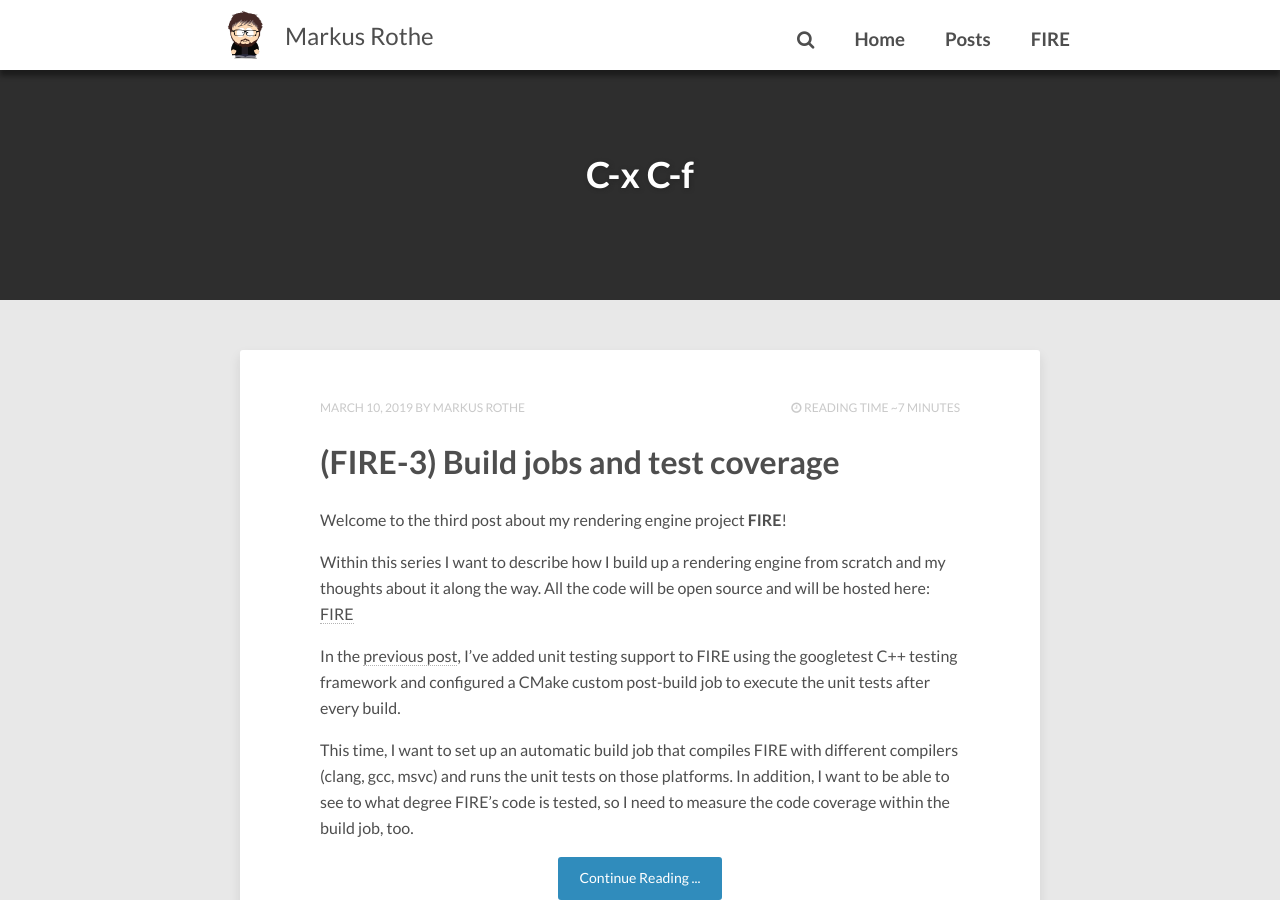
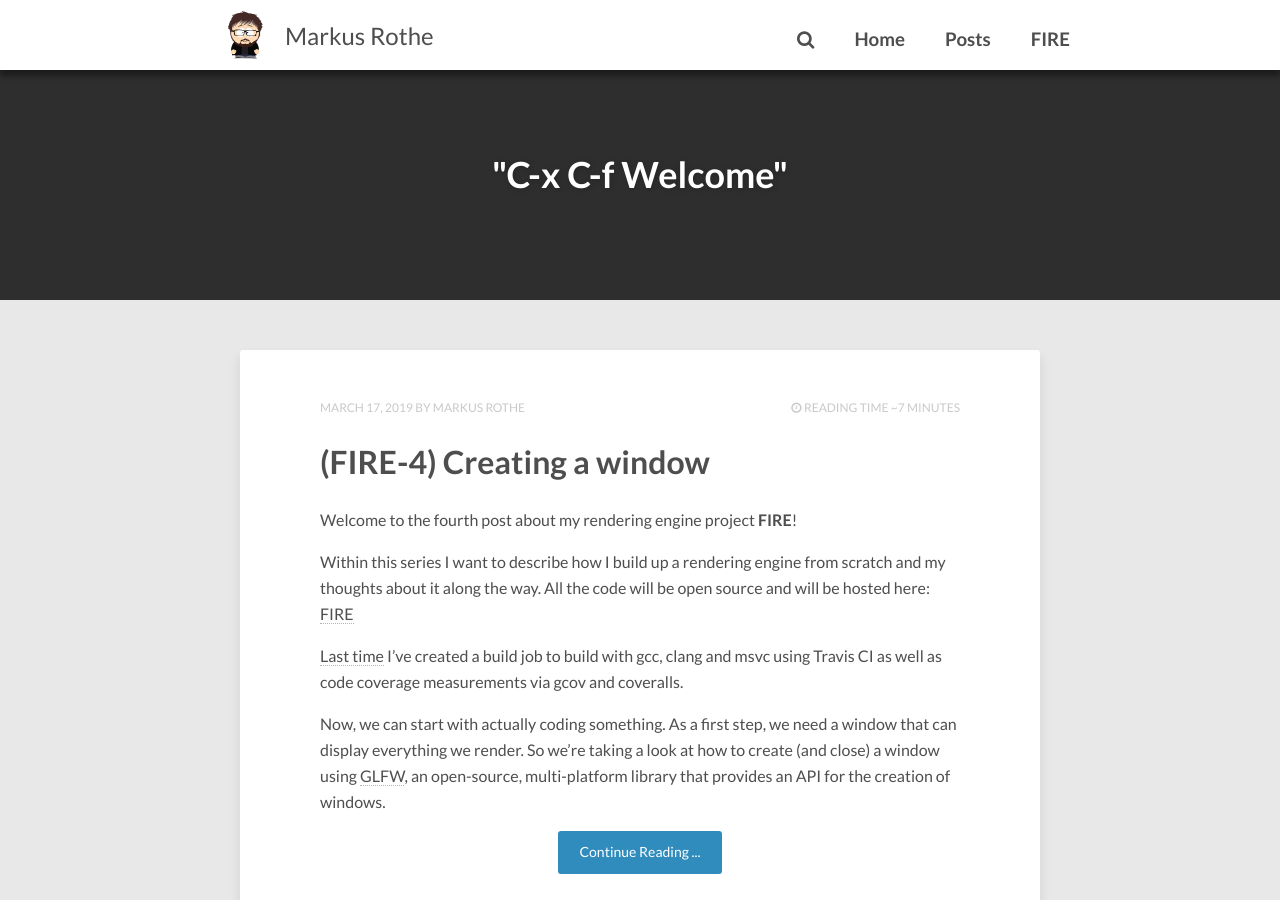
Before and after one commit to markusrothe/markusrothe.github.io, a Jekyll site: the page built from index.html, in a window 1280 px wide and 900 px high. Built offline with Jekyll 4.4.1, drawn with Linux system fonts in a browser that asks for light colours; nearby versions of some CDN libraries; the list of posts is cut into pages by our own code; comment, search, counter and statistics services are not loaded; some of the changed lines change nothing that is shown.

Commit message:
2019-03-17 FIRE-4

```diff
--- a/_config.yml
+++ b/_config.yml
@@ -1,18 +1,3 @@
-# Welcome to Jekyll!
-#
-# This config file is meant for settings that affect your whole blog, values
-# which you are expected to set up once and rarely edit after that. If you find
-# yourself editing this file very often, consider using Jekyll's data files
-# feature for the data you need to update frequently.
-#
-# For technical reasons, this file is *NOT* reloaded automatically when you use
-# 'bundle exec jekyll serve'. If you change this file, please restart the server process.
-
-# Site settings
-# These are used to personalize your new site. If you look in the HTML files,
-# you will see them accessed via {{ site.title }}, {{ site.email }}, and so on.
-# You can create any custom variable you would like, and they will be accessible
-# in the templates via {{ site.myvariable }}.#
 title: Markus Rothe
 email: mr@markusrothe.dev
 description: Description
@@ -30,6 +15,7 @@ menu:
       url: '/'
 
     - title: 'Posts'
+      url: '/posts'
       submenu:
         - title: 'By Date'
           url: '/posts'
--- /dev/null
+++ b/_posts/2019-03-17-FIRE-4-Creating-a-window.md
@@ -0,0 +1,352 @@
+---
+layout: dark-post
+title:  "(FIRE-4) Creating a window"
+tags: [programming, FIRE, CMake, cpp, GL]
+modified: 2019-03-10
+categories: [FIRE]
+excerpt_separator: <!-- more -->
+---
+
+Welcome to the fourth post about my rendering engine project **FIRE**!
+
+Within this series I want to describe how I build up a rendering engine from scratch and my thoughts about it along the way.
+All the code will be open source and will be hosted here: [FIRE](https://github.com/markusrothe/FIRE)
+
+[Last time](https://www.markusrothe.dev/fire/2019/03/10/FIRE-3-Build-jobs-and-test-coverage.html)
+I've created a build job to build with gcc, clang and msvc using Travis CI as well as code coverage measurements via gcov and coveralls.
+
+Now, we can start with actually coding something. As a first step, we need a window that can display everything we render.
+So we're taking a look at how to create (and close) a window using [GLFW](https://www.glfw.org/), an open-source, multi-platform library that provides an API for the creation of windows.
+
+<!-- more -->
+#### Pulling in GLFW as a dependency
+
+GLFW is another third-party dependency that we have to pull in, similar to gtest.
+I've followed the same approach that I used for gtest (which I described [in this post](https://www.markusrothe.dev/fire/2019/03/06/FIRE-2-Adding-test-support.html)).
+That means, during configuration of our cmake project, the GLFW git repository will be cloned and added as a subdirectory to our own project.
+(Fortunately, GLFW is also a CMake-Project, which makes it easy to pull it in for us)
+
+#### Linking against GLFW
+Once we know the GLFW library targets, we can use them to link against GLFW inside FIRE's own CMakeLists.txt:
+
+{% highlight cmake linedivs %}
+# FIRE/CMakeLists.txt
+target_link_libraries(FIRE
+PRIVATE
+    glfw
+)
+{% endhighlight %}
+That is all there is to it! Now we can make use of all the headers that make up the public interface of GLFW.
+`target_link_libraries()` already configures the include paths needed for compiling and linking `FIRE`.
+Note that we link against GLFW PRIVATEly. This is an important detail: We do not want to expose any third-party dependencies to users of our library and we will go to great lengths in order to ensure that throughout the development of FIRE. Effectively, this means that no public header of FIRE must include a header of a third-party library.
+It also forces us to think about correctly wrapping away third-party dependencies inside FIRE.
+
+#### Implementing the `Window` class
+
+This is what we need from a `Window` class in the beginning:
+
+1. The window has a title.
+2. The window shall have a width and a height and shall be resizable.
+3. The window can be closed and we can check whether is has been closed.
+4. The window supports [double buffering](https://en.wikipedia.org/wiki/Multiple_buffering#Double_buffering_in_computer_graphics)
+
+So let's create a bunch of test cases to verify these criteria:
+
+{% highlight c++ linedivs %}
+TEST_F(WindowTest, HasATitle)
+{
+    EXPECT_EQ(title, window.GetTitle());
+}
+
+TEST_F(WindowTest, HasAWidth)
+{
+    EXPECT_EQ(width, window.GetWidth());
+}
+
+TEST_F(WindowTest, HasAHeight)
+{
+    EXPECT_EQ(height, window.GetHeight());
+}
+{% endhighlight %}
+
+These are straightforward. Once we have written the tests and we see that they fail, we implement a constructor and a bunch of getters in a new `Window` class:
+
+{% highlight c++ linedivs %}
+class Window
+{
+public:
+    explicit Window(
+        std::string const title, unsigned int width, unsigned int height);
+
+    std::string GetTitle() const;
+    unsigned int GetWidth() const;
+    unsigned int GetHeight() const;
+    //...
+private:
+    std::string const m_title;
+    unsigned int m_width;
+    unsigned int m_height;
+};
+{% endhighlight %}
+
+The tests will run, but this does not yet make use of GLFW and it for sure does not create a window that we can drag around, resize and close.
+We will need a full working example for this, so here is the `main()`-function of our example executable that we created in one of the previous posts:
+
+{% highlight c++ linedivs %}
+int main(int, char**)
+{
+    FIRE::Window window{"example1", 800, 600};
+
+    auto context{std::make_unique<FIRE::GLRenderContext>(window)};
+    window.SetRenderContext(std::move(context));
+
+    while(!window.ShouldClose())
+    {
+        window.SwapBuffers();
+        window.PollEvents();
+    }
+}
+{% endhighlight %}
+
+First, we create a window with a title, a width and a height.
+Then we'll create and set a render context that we want to use.
+In a loop we periodically check whether someone has closed the window.
+If not, we'll swap buffers (more about this in a later post) and we poll the window for any events (such as a request to close the window).
+
+(When implementing FIRE I will use a mix of automated unit tests and example executables like this.
+In my opinion it is really hard to fully unit-test rendering applications, especially if there is a need for checking graphical output.
+So a mixture of unit tests, correct abstractions/interfaces and example executables for the real rendering code is my way to go about it.)
+
+In the example code above, you see this ominous `FIRE::GLRenderContext` class we create.
+This is what we will be using to wrap away the depdency to the GLFW third-party library.
+Let us write some more test cases to make this more clear.
+First we'll start with the check whether the window was closed. We'll also add a test-fixture that encapsulates all the code which would otherwise repeated across our test cases:
+
+{% highlight c++ linedivs %}
+namespace FIRE
+{
+
+class RenderContextMock : public RenderContext
+{
+public:
+    // ...
+    MOCK_METHOD0(ShouldClose, bool());
+    MOCK_METHOD0(Close, void(void));
+    // ...
+};
+} // namespace FIRE
+class WindowTest : public ::testing::Test
+{
+public:
+    WindowTest()
+        : context(std::make_unique<FIRE::RenderContextMock>())
+    {
+    }
+    FIRE::Window window{title, width, height};
+    std::unique_ptr<FIRE::RenderContextMock> context;
+};
+
+// ...
+
+TEST_F(WindowTest, CanBeClosed)
+{
+    EXPECT_CALL(*context, ShouldClose())
+        .WillOnce(Return(false))
+        .WillOnce(Return(true));
+
+    window.SetRenderContext(std::move(context));
+
+    EXPECT_FALSE(window.ShouldClose());
+    window.Close();
+    EXPECT_TRUE(window.ShouldClose());
+}
+{% endhighlight %}
+
+This is what our test case checks: We expect that the window should not close after creating it.
+Once the user calls `window.Close()`, any further call to `window.ShouldClose()` should now return true.
+We are making use of an interface `RenderContext` that we mock via gmock:
+
+{% highlight c++ linedivs %}
+    EXPECT_CALL(*context, ShouldClose())
+        .WillOnce(Return(false))
+        .WillOnce(Return(true));
+{% endhighlight %}
+
+This line sets an expectation on our mock object. We expect that the function `ShouldClose()`, will be called twice.
+In the first call, we configure it to return `false`. In the second call we make it return `true`.
+Note that we do two things here: We *expect* the function to be called twice, but we *configure* it to do something when it is called.
+The fact that it returns true or false is not a check that we assert on, but something that we want the mock to do.
+
+Next, we inject the mock object into the window class:
+
+{% highlight c++ linedivs %}
+    window.SetRenderContext(std::move(context));
+{% endhighlight %}
+
+This is the reason why we use an interface. Inside our unit test, we can easily inject a mock object that has nothing to do with GLFW.
+But we can still test whether our window class behaves correctly. That is, when we call `window.ShouldClose()` it has to forward that call to its RenderContext.
+Here are parts of the interface of the RenderContext...
+
+{% highlight c++ linedivs %}
+class RenderContext
+{
+public:
+    virtual ~RenderContext() = default;
+    // ...
+    virtual bool ShouldClose() = 0;
+    virtual void Close() = 0;
+};
+{% endhighlight %}
+
+Once we have done the same thing for other functions (`SwapBuffers()`, `PollEvents()`, `Resize()` - Check out [this tag](https://github.com/markusrothe/FIRE/tree/FIRE-4)),
+we can think about the real implementation of a RenderContext that makes use of GLFW.
+
+#### Using GLFW
+
+Let's take a look at the `GLRenderContext` class we used inside our example executable.
+(I've left out a bunch of functions to keep it simple.)
+{% highlight c++ linedivs %}
+class GLRenderContext : public RenderContext
+{
+public:
+    explicit GLRenderContext(Window& window);
+    ~GLRenderContext() override;
+
+    //...
+    bool ShouldClose() override;
+    void Close() override;
+
+
+private:
+    class Impl;
+    std::unique_ptr<Impl> m_impl;
+};
+{% endhighlight %}
+
+Remember that we did not want to expose the dependency to GLFW to users of `FIRE`?
+The [Pimpl-Idiom](https://en.cppreference.com/w/cpp/language/pimpl) is one way to do that.
+{% highlight c++ linedivs %}
+private:
+    class Impl;
+    std::unique_ptr<Impl> m_impl;
+{% endhighlight %}
+
+We forward-declare a class `Impl` and let the `GLRenderContext` class own a pointer to it.
+Inside the `GLRenderContext.cpp` file we will implement the `Impl` class, keeping it out of our public header that way:
+
+{% highlight c++ linedivs %}
+#include <GLFW/glfw3.h>
+class GLRenderContext::Impl
+{
+public:
+    explicit Impl(Window& window);
+    ~Impl();
+    bool ShouldClose();
+    void Close();
+private:
+    GLFWwindow* m_window;
+};
+GLRenderContext::Impl::Impl(Window& window)
+{
+    if(!glfwInit())
+    {
+        std::cerr << "glfwInit failed\n";
+        std::exit(EXIT_FAILURE);
+    }
+
+    m_window = glfwCreateWindow(
+        window.GetWidth(), window.GetHeight(), window.GetTitle().c_str(), NULL,
+        NULL);
+    // ...
+    glfwMakeContextCurrent(m_window);
+}
+
+GLRenderContext::Impl::~Impl()
+{
+    glfwDestroyWindow(m_window);
+}
+
+bool GLRenderContext::Impl::ShouldClose()
+{
+    return glfwWindowShouldClose(m_window);
+}
+
+void GLRenderContext::Impl::Close()
+{
+    glfwSetWindowShouldClose(m_window, GLFW_TRUE);
+}
+
+GLRenderContext::GLRenderContext(Window& window)
+    : m_impl(std::make_unique<GLRenderContext::Impl>(window))
+{
+}
+
+GLRenderContext::~GLRenderContext() = default;
+
+bool GLRenderContext::ShouldClose()
+{
+    return m_impl->ShouldClose();
+}
+
+void GLRenderContext::Close()
+{
+    m_impl->Close();
+}
+{% endhighlight %}
+
+We need to create an instance of the `Impl` class in our original `GLRenderContext`s constructor:
+{% highlight c++ linedivs %}
+GLRenderContext::GLRenderContext(Window& window)
+    : m_impl(std::make_unique<GLRenderContext::Impl>(window))
+    //...
+{% endhighlight %}
+
+Once we have that, all the calls to `GLRenderContext` will just be forwarded to `Impl`:
+
+{% highlight c++ linedivs %}
+bool GLRenderContext::ShouldClose()
+{
+    return m_impl->ShouldClose();
+}
+{% endhighlight %}
+
+`Impl` contains the actual implementation in terms of GLFW:
+
+{% highlight c++ linedivs %}
+bool GLRenderContext::Impl::ShouldClose()
+{
+    return glfwWindowShouldClose(m_window);
+}
+{% endhighlight %}
+
+Similarly, we can initialize GLFW and create the actual window inside `Impl`s constructor.
+(For a more detailed overview of GLFW, take a look at [its documentation](https://www.glfw.org/documentation.html)
+{% highlight c++ linedivs %}
+GLRenderContext::Impl::Impl(Window& window)
+{
+    if(!glfwInit())
+    {
+        std::cerr << "glfwInit failed\n";
+        std::exit(EXIT_FAILURE);
+    }
+    m_window = glfwCreateWindow(
+        window.GetWidth(), window.GetHeight(), window.GetTitle().c_str(), NULL,
+        NULL);
+
+    // ..
+    glfwMakeContextCurrent(m_window);
+}
+{% endhighlight %}
+
+And that's it. Now we can add a bunch of other functions in the same manner (after writing test cases using the RenderContext mock, of course). Take a look at the source code for their details. In essence, they follow the same principles that we've seen above, though.
+
+If we start the example executable, we will get a window that can be dragged around and closed:
+
+<figure>
+	<img src="/images/window.PNG" alt="">
+	<figcaption>Our window</figcaption>
+</figure>
+
+Next time, we'll start drawing something into that window. Right now there is an awful lot of black going on there...
+
+(You can check out the code for this post via [this git tag](https://github.com/markusrothe/FIRE/tree/FIRE-4))
--- a/index.html
+++ b/index.html
@@ -1,6 +1,6 @@
 ---
 layout: home
-title: "C-x C-f"
+title: "\"C-x C-f Welcome\""
 description: ""
 tags: [blog, modern]
 comments: false
```
Also changed, not shown: images/window.PNG (added).
